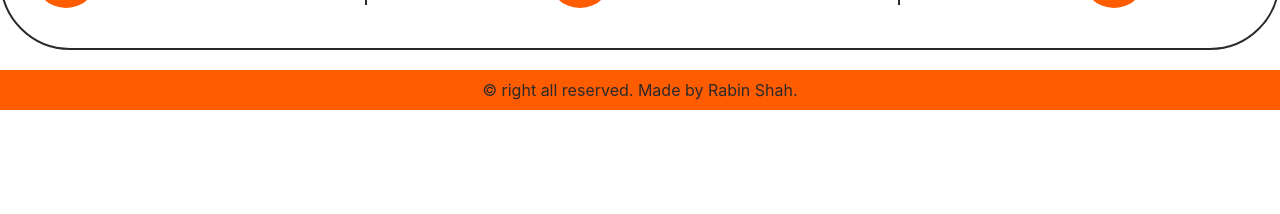
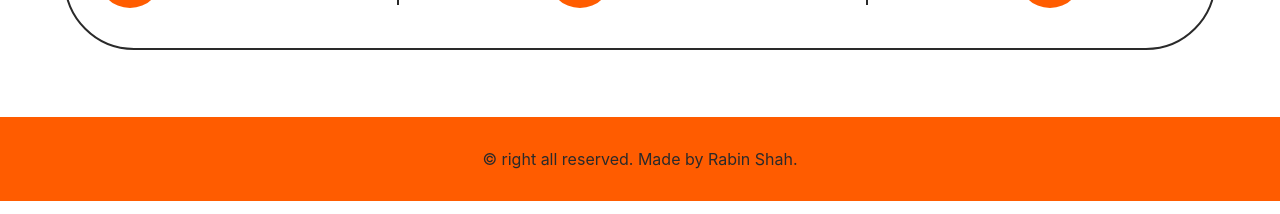
Before and after one commit to rabin9087/reactPortfolio, a React (Create React App) app: page / in a window 1280 px wide. Shown: the part 583-797 px from the top of the page. Built offline with nearby package versions, Linux system fonts and the light colour scheme.

Commit message:
min height of main is changed

```diff
--- a/src/App.css
+++ b/src/App.css
@@ -17,6 +17,10 @@
   background: var(--body-bg);
   min-height: 100vh;
   color: var(--text-color);
+}
+
+.main{
+  min-height: 85vh;
 }
 
 /* Darkmode */
@@ -285,5 +289,5 @@ height: 50px;
   background: var(--color-orange);
   text-align: center;
   margin-top: 20px;
-  padding: 10px;
+  padding: 2rem;
 }
--- a/src/App.js
+++ b/src/App.js
@@ -15,6 +15,7 @@ function App() {
     <>
     <input type='checkbox' id='darkmode'/>
     <div className="wrapper">
+      <div className='main'>
       <label htmlFor='darkmode' className='dark-mode-toggle'>
       <i class="fa-solid fa-circle-half-stroke"></i>
       </label>
@@ -26,7 +27,7 @@ function App() {
         <Route path='/about-me' element ={<About/>}/>
         <Route path='/contact' element ={<Contact/>}/>
       </Routes>
-      <Info/>
+      </div>
       <Footer/>
     </div>
     </>
--- a/src/components/Hero.jsx
+++ b/src/components/Hero.jsx
@@ -1,5 +1,6 @@
 import React from "react";
 import profile_pic from "../assets/rabinProfile.png";
+import Info from "./Info";
 const Hero = () => {
   return (
     <section id="home" className="container hero-section">
@@ -24,6 +25,7 @@ const Hero = () => {
           </div>
         </div>
       </div>
+      <Info />
     </section>
   );
 };
--- a/src/components/Works.jsx
+++ b/src/components/Works.jsx
@@ -74,11 +74,6 @@ const Works = () => {
           </div>
         </div>
 
-
-
-
-
-
       </div>
     </section>
   );
```
